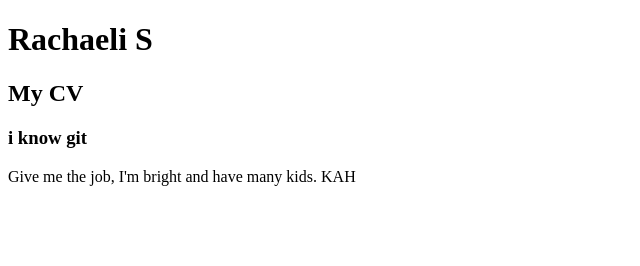
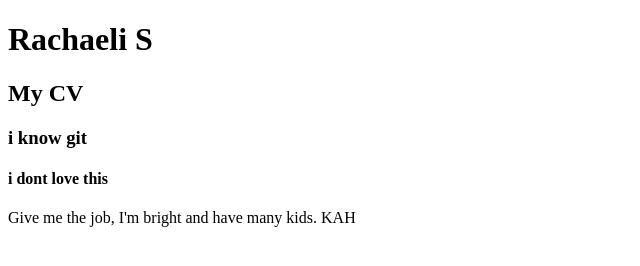
Before and after one commit to Rachaelstrom/Rachaelistrom, a plain HTML site: page index.html in a window 1280 px wide. Shown: the whole page, without its empty margins (0-640 px from the left). Drawn offline with Linux system fonts and the light colour scheme.

Commit message:
Update index.html

```diff
--- a/index.html
+++ b/index.html
@@ -9,6 +9,7 @@
     <h1>Rachaeli S</h1>
     <h2>My CV</h2>
     <h3>i know git</h3>
+    <h4>i dont love this</h4>
     <p>Give me the job, I'm bright and have many kids.
         KAH
     </p>
```
